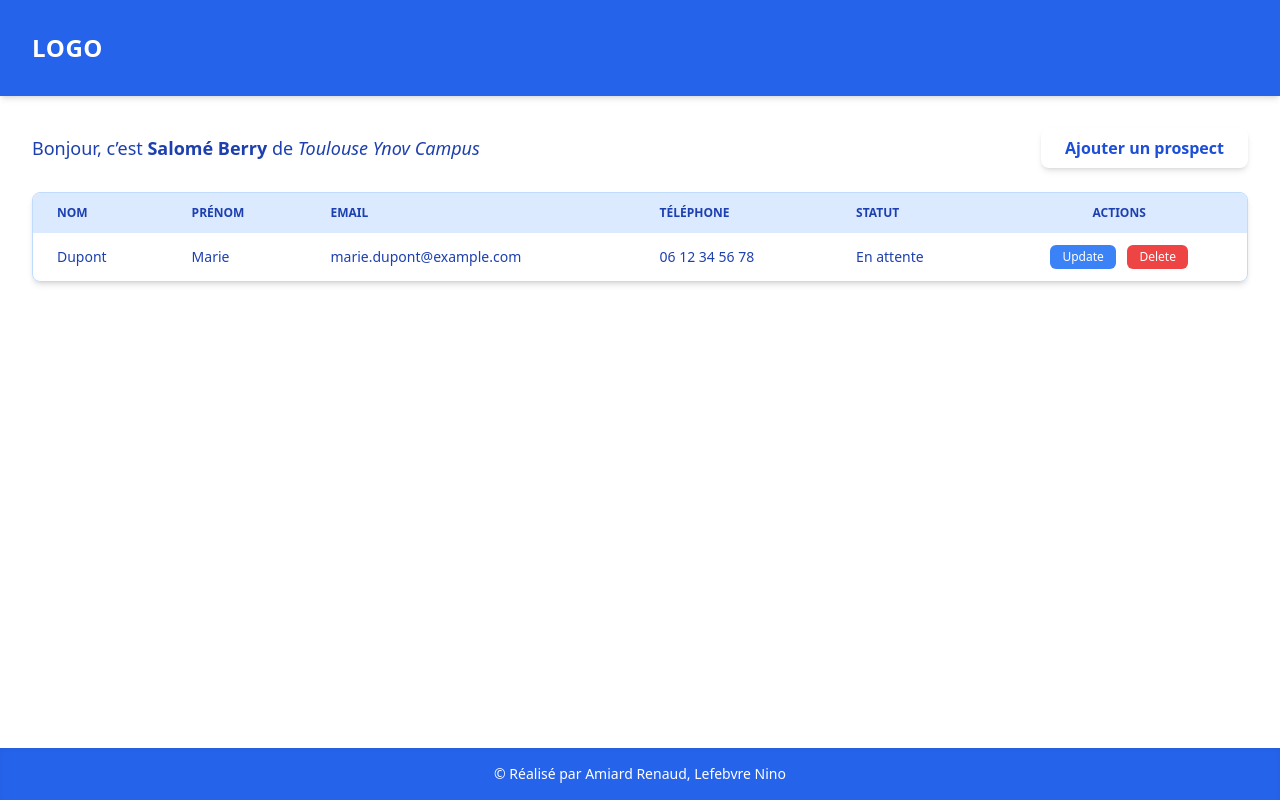
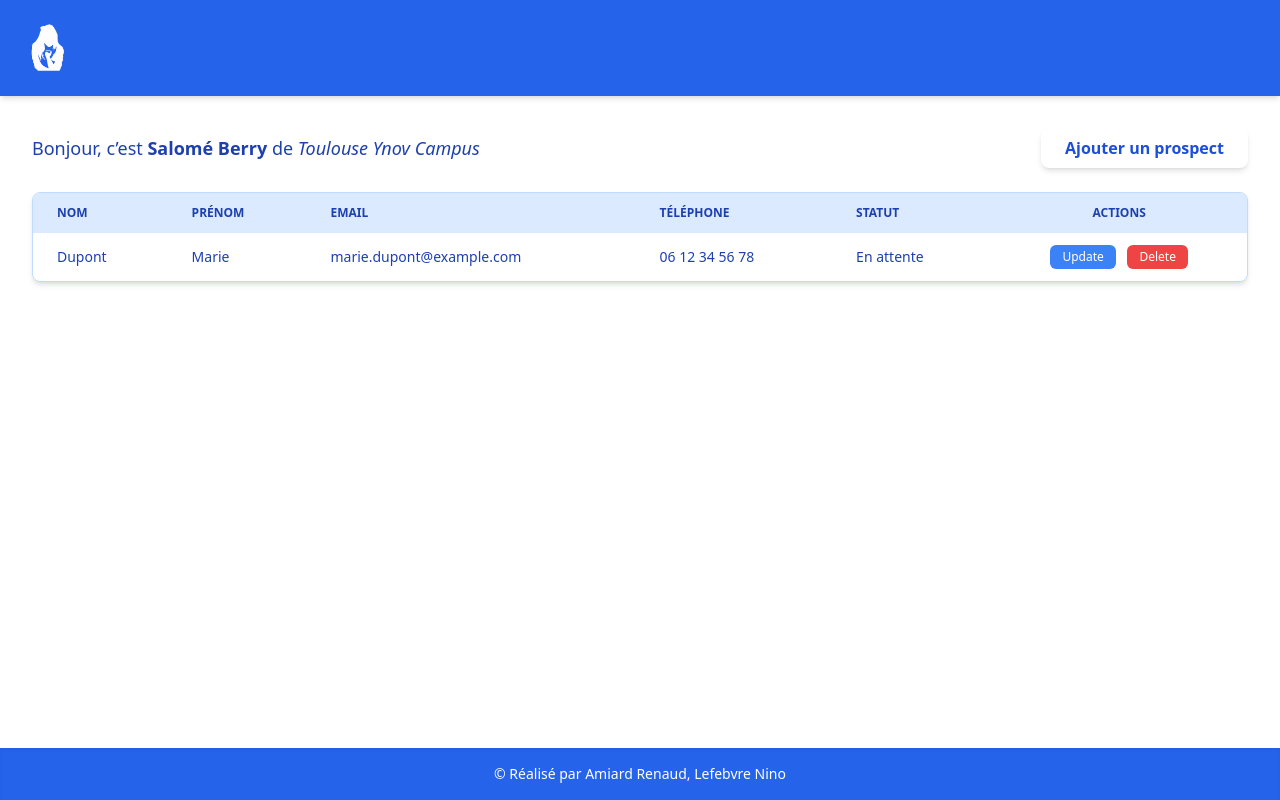
Before and after one commit to Ewoukouskous/adressbook-js, a website: page public/pages/dashboard.html in a window 1280 px wide. Drawn offline with nearby package versions, Linux system fonts and the light colour scheme.

Commit message:
feat(front-end): dashboard
Add the logo of the adress book

```diff
--- a/public/pages/dashboard.html
+++ b/public/pages/dashboard.html
@@ -9,8 +9,8 @@
 <body class="bg-white text-blue-800 min-h-screen flex flex-col">
 
 <!-- Header -->
-<header class="bg-blue-600 text-white p-8 shadow-md">
-    <h1 class="text-2xl font-bold tracking-wide">LOGO</h1>
+<header class="bg-blue-600 text-white p-4 shadow-md flex items-center justify-between">
+    <img src="../assets/logo.png" alt="logo" class="h-16 w-auto">
 </header>
 
 <!-- Main Content -->
```
Also changed, not shown: public/assets/logo.png (added).
